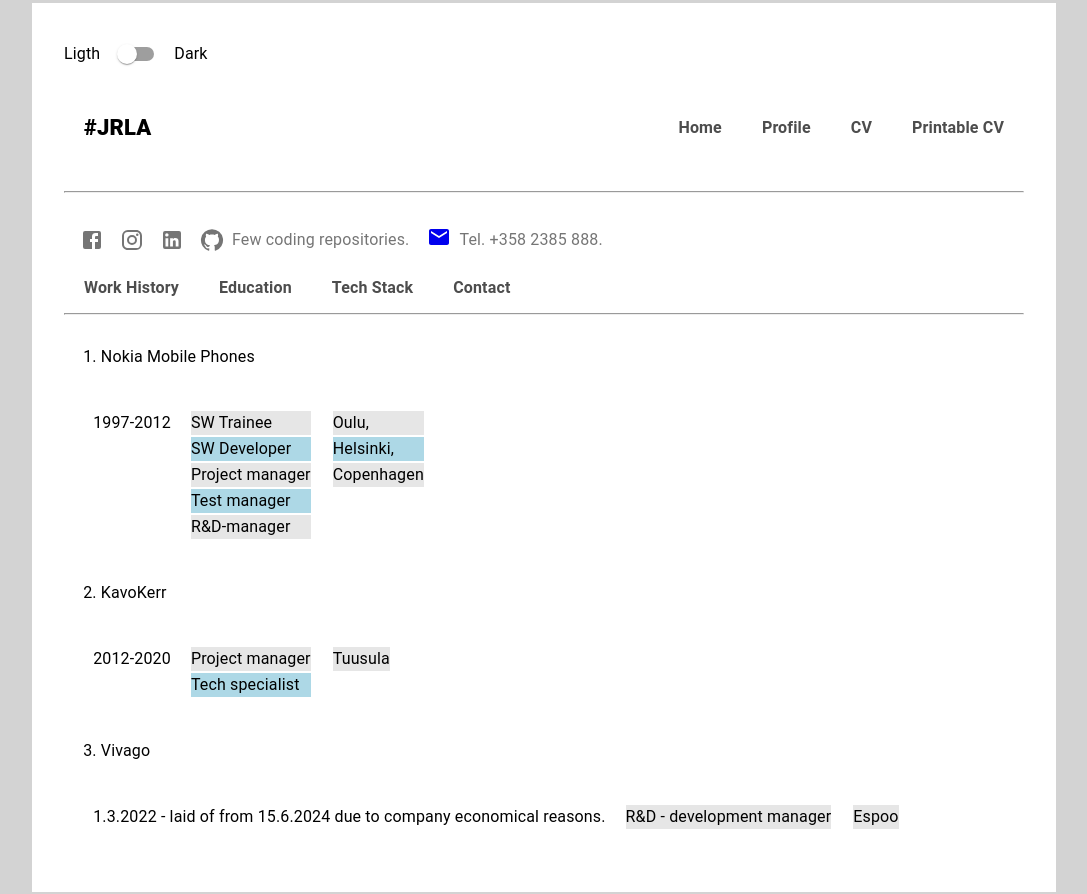
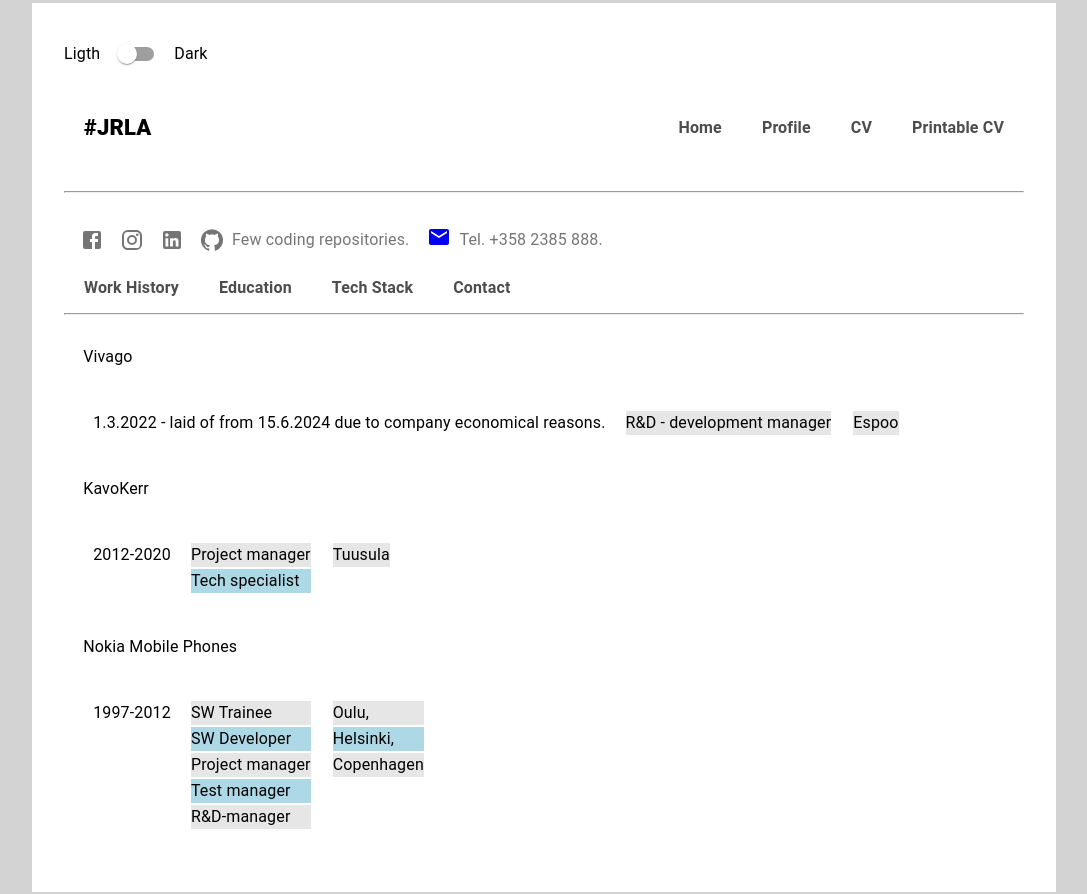
Before and after one commit to JouniR68/CV, a React (Vite) app: page /cv in a window 1280 px wide. Shown: the whole page, without its empty margins (96-1183 px from the left). Built offline with nearby package versions, Linux system fonts and the light colour scheme.

Commit message:
Minor ui fixes

```diff
--- a/data/datapkg.json
+++ b/data/datapkg.json
@@ -29,6 +29,20 @@
   "workhistory": [
     {
       "id": 1,
+      "Company": "Vivago",
+      "Duration": "1.3.2022 - laid of from 15.6.2024 due to company economical reasons.",
+      "Roles": ["R&D - development manager"],
+      "Locations": ["Espoo"]
+    },
+    {
+      "id": 2,
+      "Company": "KavoKerr",
+      "Duration": "2012-2020",
+      "Roles": ["Project manager", "Tech specialist"],
+      "Locations": ["Tuusula"]
+    },
+    {
+      "id": 3,
       "Company": "Nokia Mobile Phones",
       "Duration": "1997-2012",
       "Roles": [
@@ -39,20 +53,6 @@
         "R&D-manager"
       ],
       "Locations": ["Oulu, ", "Helsinki, ", "Copenhagen"]
-    },
-    {
-      "id": 2,
-      "Company": "KavoKerr",
-      "Duration": "2012-2020",
-      "Roles": ["Project manager", "Tech specialist"],
-      "Locations": ["Tuusula"]
-    },
-    {
-      "id": 3,
-      "Company": "Vivago",
-      "Duration": "1.3.2022 - laid of from 15.6.2024 due to company economical reasons.",
-      "Roles": ["R&D - development manager"],
-      "Locations": ["Espoo"]
     }
   ],
 
--- a/src/components/Work.jsx
+++ b/src/components/Work.jsx
@@ -14,7 +14,7 @@
       {issueData?.map((t) => (
         <>
           <div key={i++} className="work--general">
-            {t?.id}. {t?.Company}
+            {t?.Company}
           </div>
           <table key={i++} className="work--table">
             <div key={i++} className="row">
--- a/src/index.css
+++ b/src/index.css
@@ -82,14 +82,15 @@
 
 /*** HOME PAGE ***/
 .home-container {
-  color: black;
   padding: 45px 23px;
   font-size:24px;
   font-family: bold;
   text-align: left;
   justify-content: left;
-  font-size:24;
+  font-size:large;
   font-family: bold;
+  text-align: left;
+  justify-content: center;
 
 }
 
```
